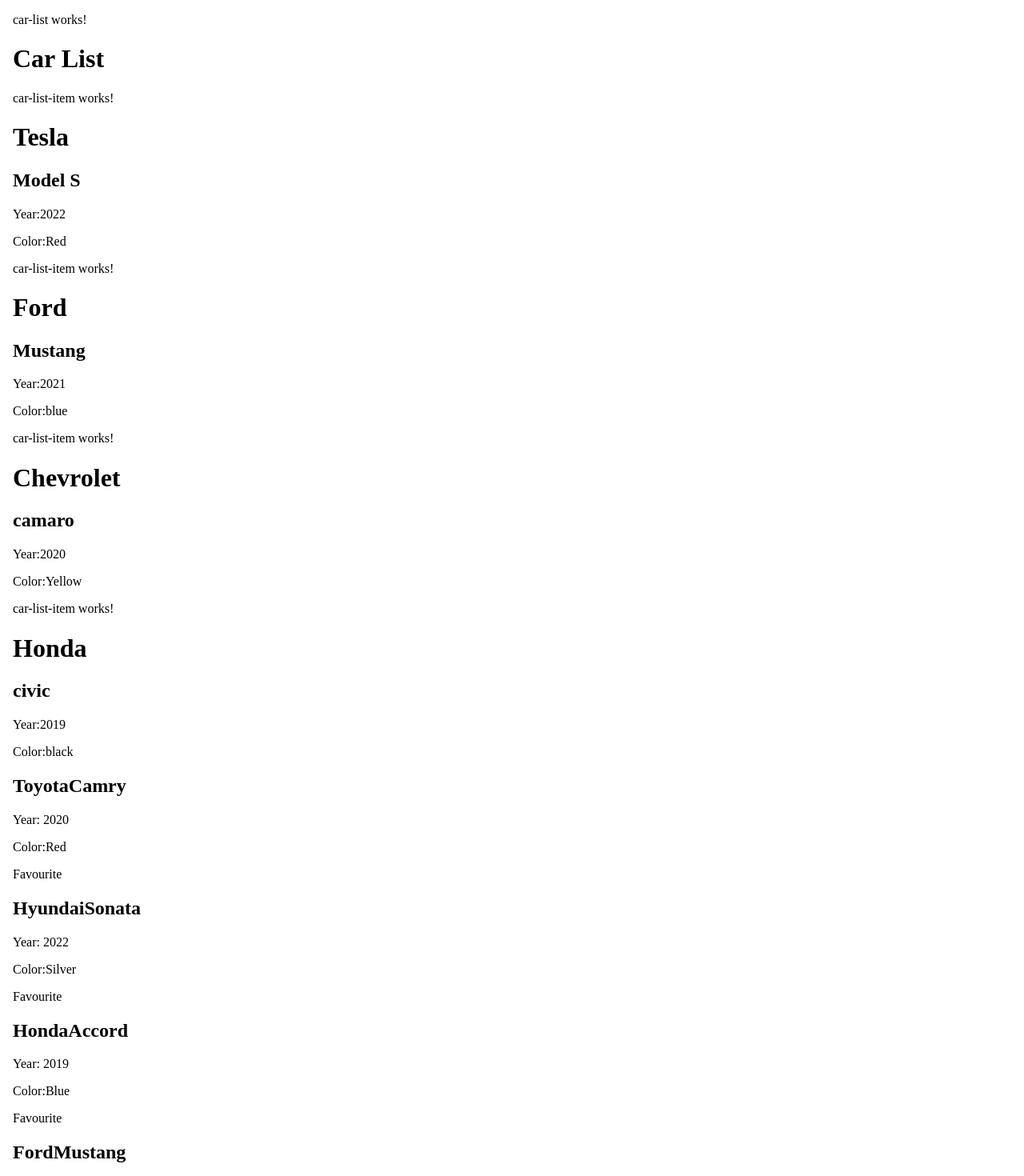
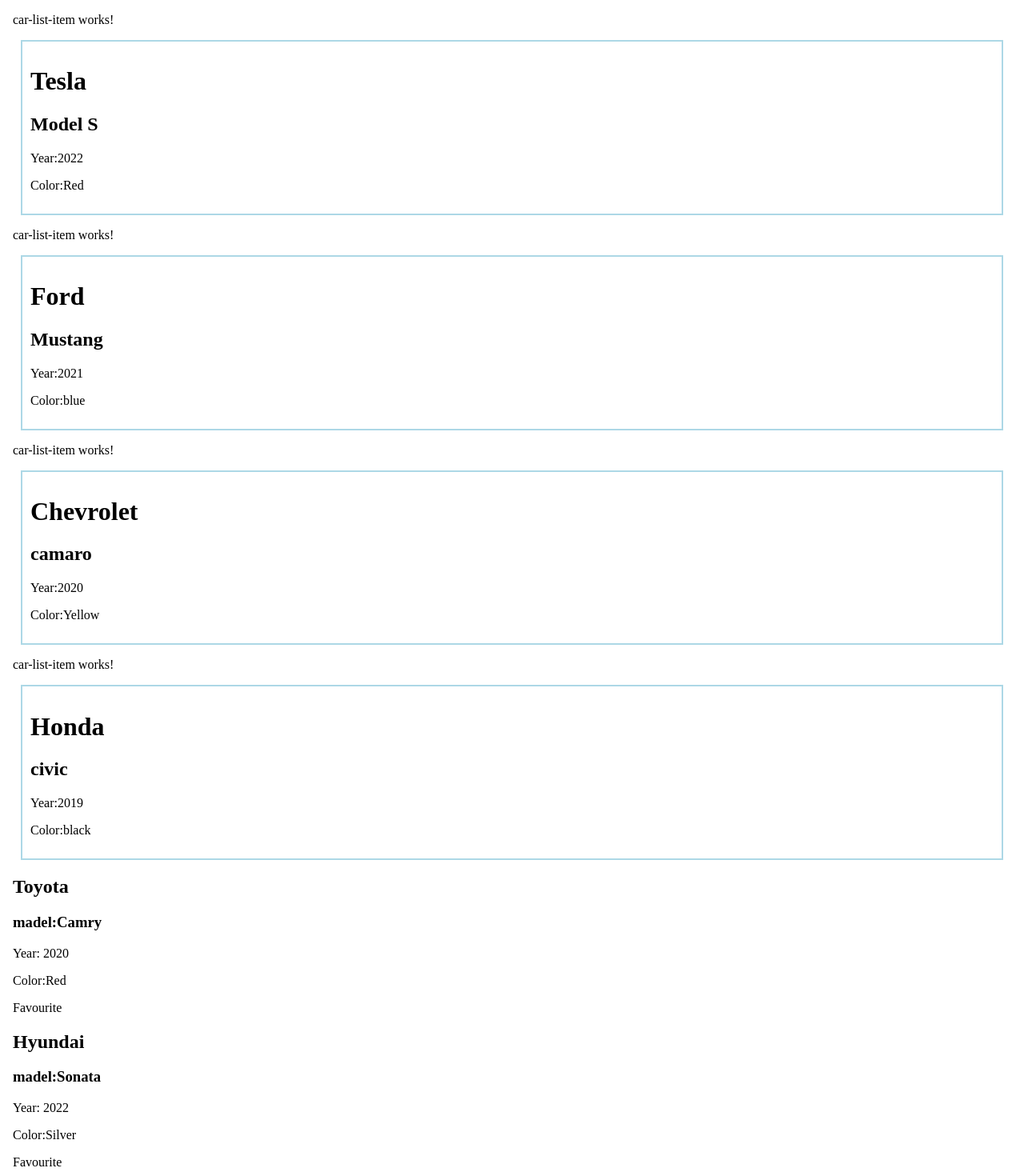
Before and after one commit to apexxxaa/Apekshya_khanal_Learning_Angular, an Angular app: page / in a window 1280 px wide. Shown: the top 1470 px of the page at 80% size. Built offline with nearby package versions, Linux system fonts and the light colour scheme.

Commit message:
"used one-way binding to pass in each Content item's object data in to each ContentListItem's tag updated the html of carlistitem component and added 2px border"

```diff
--- a/src/app/app.component.html
+++ b/src/app/app.component.html
@@ -7,7 +7,8 @@
 
 <div *ngFor ="let car of carList">
   <div>
-    <h2>{{car.make}}{{car.model}}</h2>
+    <h2>{{car.make}}</h2>
+    <h3>madel:{{car.model}}</h3>
     <p>Year: {{car.year}}</p>
     <p>Color:{{car.color}}</p>
     <p *ngIf="car.isFav">Favourite</p>
--- a/src/app/car-list-item/car-list-item.component.html
+++ b/src/app/car-list-item/car-list-item.component.html
@@ -1,5 +1,5 @@
 <p>car-list-item works!</p>
-<div class="carList-item">
+<div class="carList-item" style="border: 2px solid lightblue; padding: 10px; margin: 10px">
   <h1>{{car?.make}}</h1>
   <h2>{{car?.model}}</h2>
   <p>Year:{{car?.year}}</p>
--- a/src/app/car-list/car-list.component.html
+++ b/src/app/car-list/car-list.component.html
@@ -1,5 +1,4 @@
-<p>car-list works!</p>
-<h1>Car List</h1>
-<div *ngFor="let car of cars">
-<app-car-list-item [car]="car"></app-car-list-item>
-</div>
+<app-car-list-item [car]="cars[0]"></app-car-list-item>
+<app-car-list-item [car]="cars[1]"></app-car-list-item>
+<app-car-list-item [car]="cars[2]"></app-car-list-item>
+<app-car-list-item [car]="cars[3]"></app-car-list-item>
```
